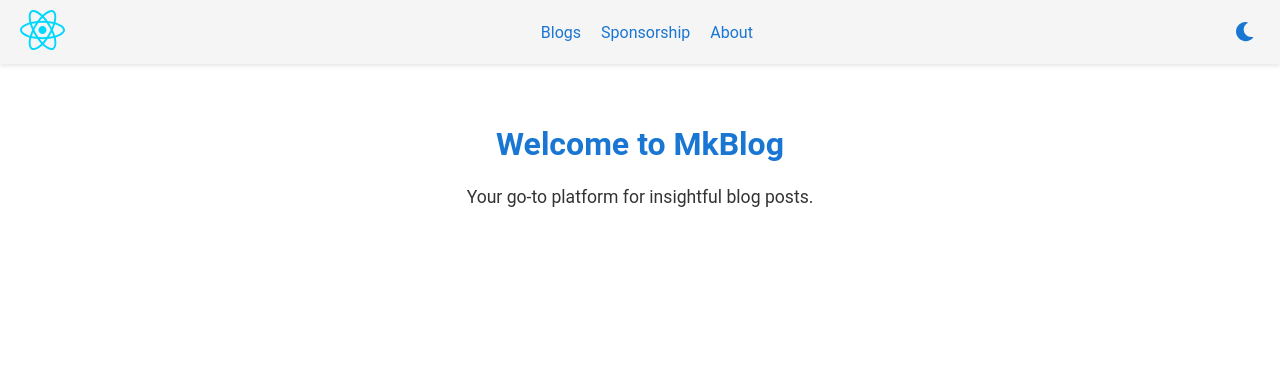
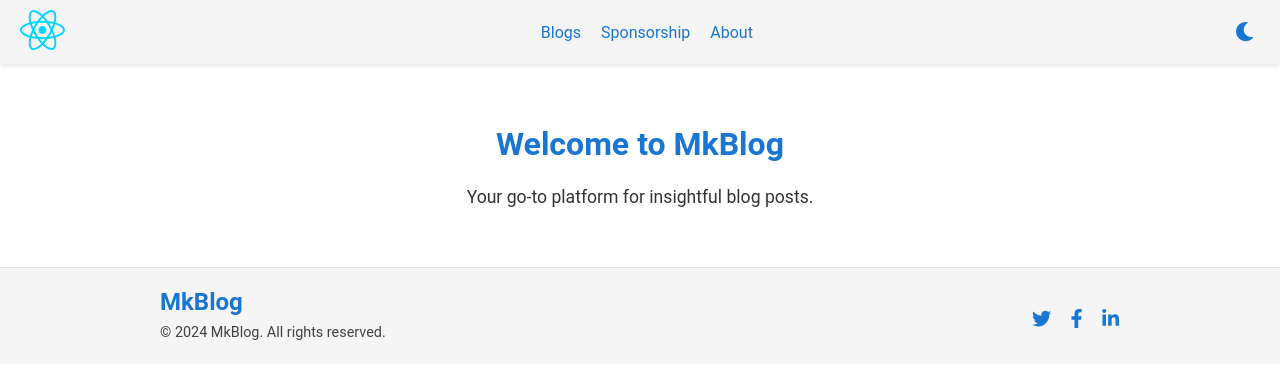
Before and after one commit to mustafatheconqueror/mkblog-app, a React (Vite) app: page / in a window 1280 px wide. Shown: the top 378 px of the page. Built offline with nearby package versions, Linux system fonts and the light colour scheme.

Commit message:
Create Pages - v3

```diff
--- a/src/App.jsx
+++ b/src/App.jsx
@@ -1,4 +1,3 @@
-// src/App.jsx
 import React from 'react';
 import { BrowserRouter as Router, Routes, Route } from 'react-router-dom';
 import Header from './components/Header/Header';
@@ -6,7 +5,8 @@ import Home from './pages/Home/Home';
 import Blogs from './pages/Blogs/Blogs';
 import './index.css';
 import Sponsorship from "./pages/Sponsorship/Sponsorship.jsx";
-import About from "./pages/About/About.jsx"; // Ensure global styles are applied
+import About from "./pages/About/About.jsx";
+import Footer from "./components/Footer/Footer.jsx"; // Ensure global styles are applied
 
 const App = () => {
     return (
@@ -20,6 +20,7 @@ const App = () => {
                     <Route path="/about" element={<About />} />
                 </Routes>
             </main>
+            <Footer /> {/* Add Footer here */}
         </Router>
     );
 };
--- /dev/null
+++ b/src/components/Footer/Footer.jsx
@@ -0,0 +1,30 @@
+// src/components/Footer/Footer.jsx
+import React from 'react';
+import styles from './Footer.module.css';
+import { FaTwitter, FaFacebookF, FaLinkedinIn } from 'react-icons/fa';
+
+const Footer = () => {
+    return (
+        <footer className={styles.footer}>
+            <div className={styles.container}>
+                <div className={styles.left}>
+                    <h2>MkBlog</h2>
+                    <p>&copy; {new Date().getFullYear()} MkBlog. All rights reserved.</p>
+                </div>
+                <div className={styles.right}>
+                    <a href="https://twitter.com" target="_blank" rel="noopener noreferrer" aria-label="Twitter">
+                        <FaTwitter />
+                    </a>
+                    <a href="https://facebook.com" target="_blank" rel="noopener noreferrer" aria-label="Facebook">
+                        <FaFacebookF />
+                    </a>
+                    <a href="https://linkedin.com" target="_blank" rel="noopener noreferrer" aria-label="LinkedIn">
+                        <FaLinkedinIn />
+                    </a>
+                </div>
+            </div>
+        </footer>
+    );
+};
+
+export default Footer;
--- /dev/null
+++ b/src/components/Footer/Footer.module.css
@@ -0,0 +1,62 @@
+/* src/components/Footer/Footer.module.css */
+
+.footer {
+    background-color: var(--color-surface);
+    padding: 20px 0;
+    border-top: 1px solid #e0e0e0;
+}
+
+.container {
+    max-width: 1000px;
+    margin: 0 auto;
+    padding: 0 20px;
+    display: flex;
+    justify-content: space-between;
+    align-items: center;
+    flex-wrap: wrap;
+}
+
+.left {
+    display: flex;
+    flex-direction: column;
+}
+
+.left h2 {
+    margin: 0;
+    color: var(--color-primary);
+    font-size: 1.5rem;
+}
+
+.left p {
+    margin: 5px 0 0 0;
+    color: var(--color-secondary);
+    font-size: 0.9rem;
+}
+
+.right {
+    display: flex;
+    gap: 15px;
+    margin-top: 10px;
+}
+
+.right a {
+    color: var(--color-primary);
+    font-size: 1.2rem;
+    transition: color 0.3s ease;
+}
+
+.right a:hover {
+    color: var(--color-text);
+}
+
+/* Responsive Design */
+@media (max-width: 600px) {
+    .container {
+        flex-direction: column;
+        text-align: center;
+    }
+
+    .right {
+        margin-top: 15px;
+    }
+}
```
